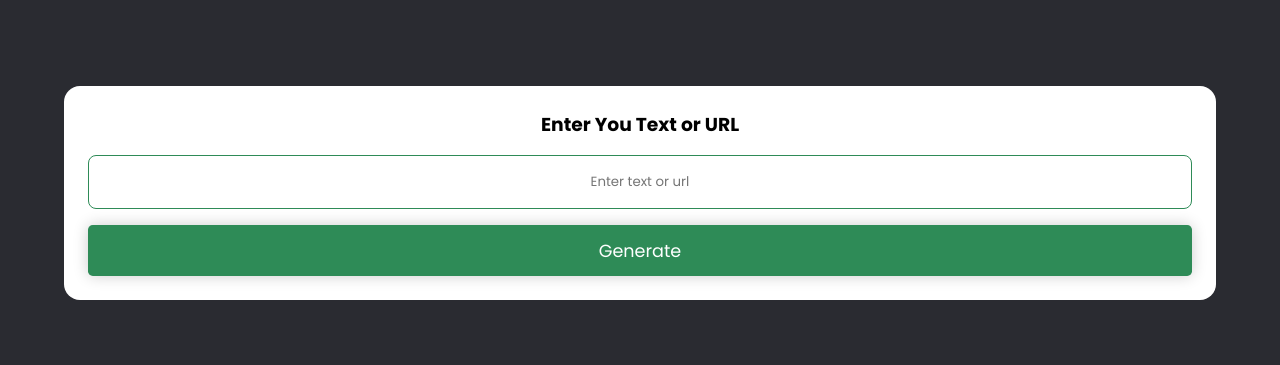
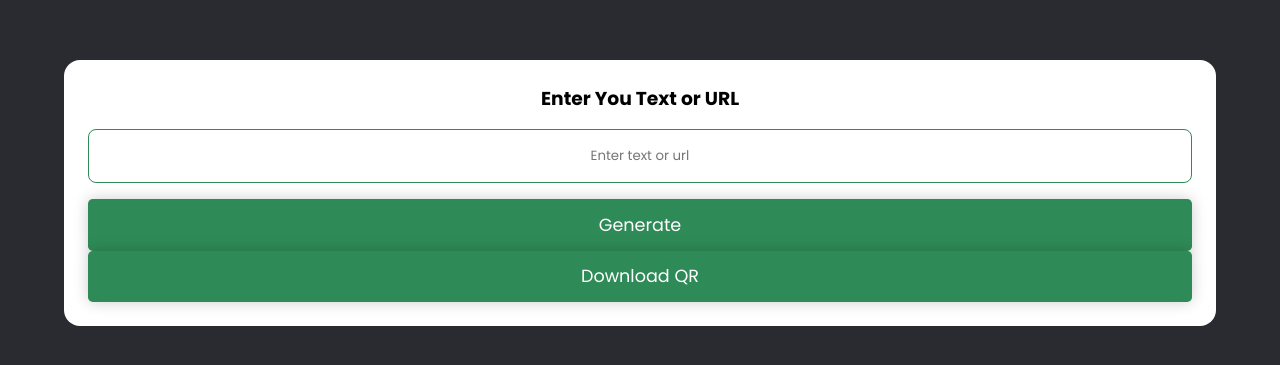
Before and after one commit to cloudkhairul/QR-Code-Generator, a plain HTML site: page index.html in a window 1280 px wide. Shown: the part 207-572 px from the top of the page. Drawn offline with Linux system fonts and the light colour scheme.

Commit message:
Update index.html

```diff
--- a/index.html
+++ b/index.html
@@ -5,7 +5,7 @@
   <meta http-equiv="X-UA-Compatible" content="IE=Edge">
   <meta name="viewport" content="width=device-width, initial-scale=1">
 
-  <title>HTML</title>
+  <title>QR Code Generator</title>
 
   <!-- HTML -->
 
@@ -25,6 +25,7 @@
       <img src="" id="qrImage">
     </div>
     <button type="submit" id="button" onclick="generate()">Generate</button>
+    <button type="submit" id="download">Download QR</button>
   </main>
 
 
```
